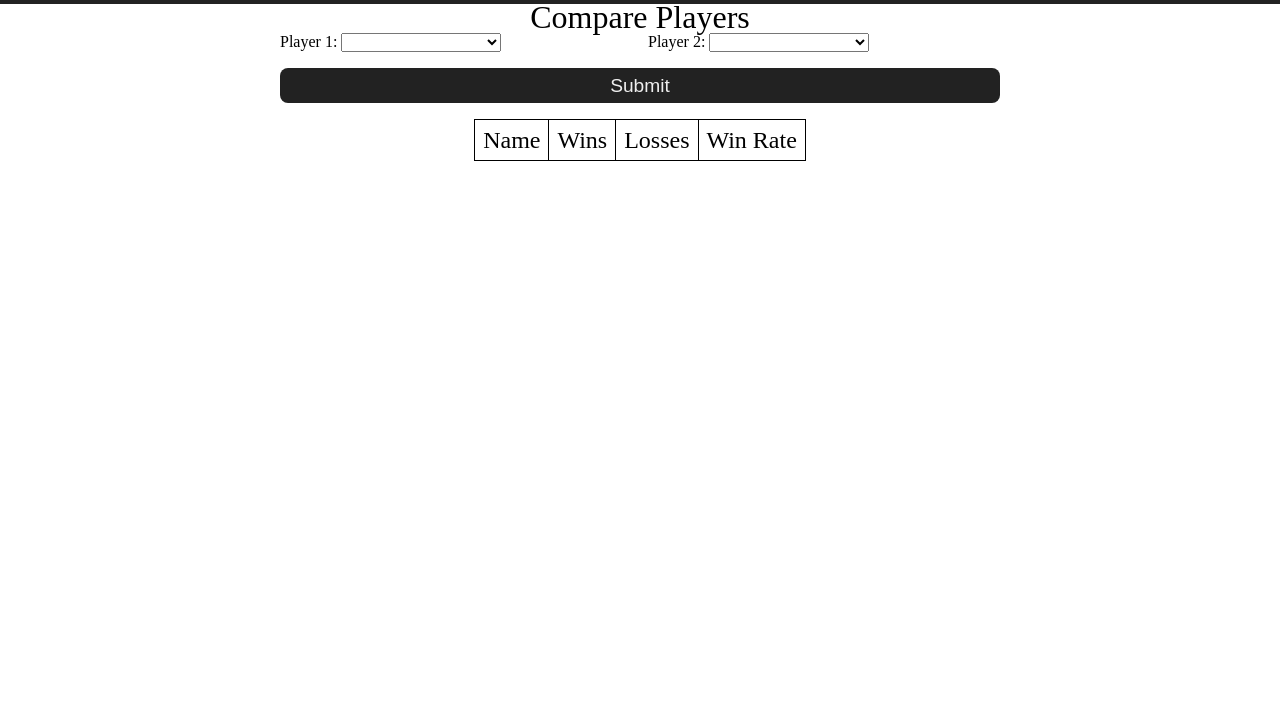
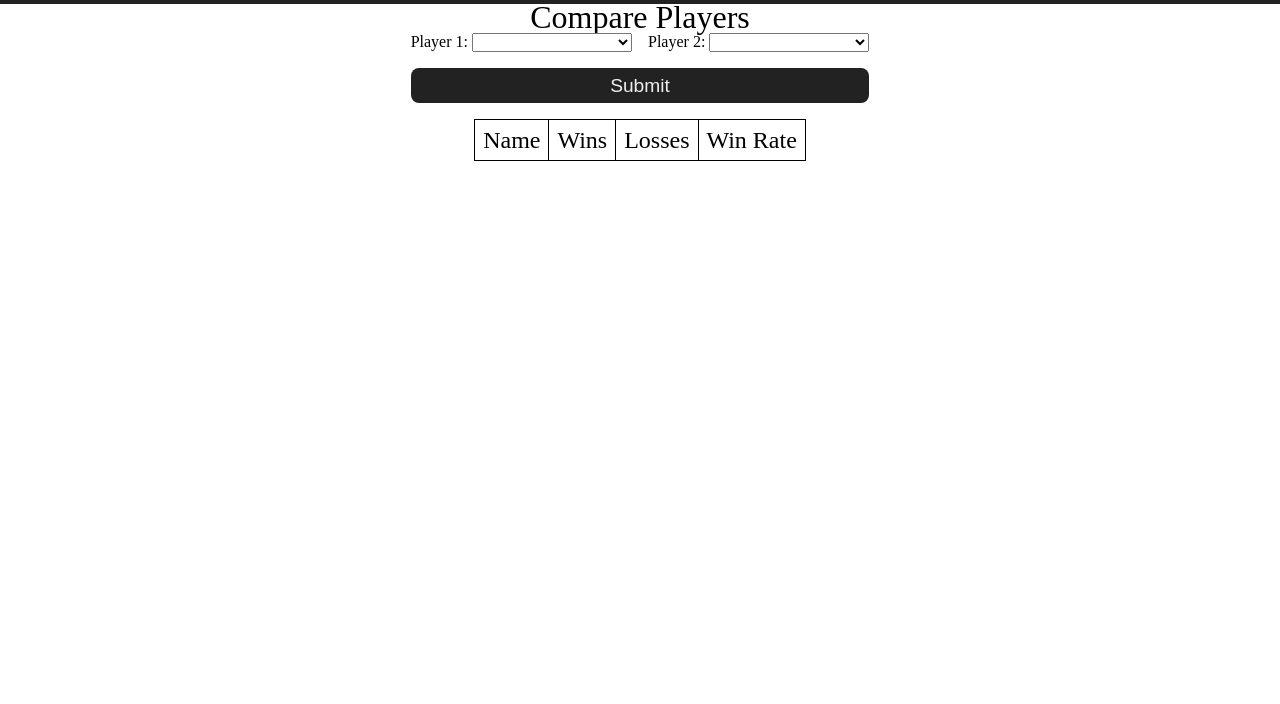
Before and after one commit to Zerazzt/mtg-game-tracker, a PHP site: page /compareplayers.php in a window 1280 px wide. Shown: the part 47-751 px from the top of the page. Run offline with PHP 8.4, Linux system fonts and the light colour scheme; tables that the repository leaves empty hold one stand-in row (values such as "Sample post"); data that the repository does not hold is empty; some libraries are stand-ins or nearby versions.

Commit message:
Centre items on some pages.

```diff
--- a/compareplayers.php
+++ b/compareplayers.php
@@ -60,7 +60,7 @@ require_once "php/includes/head.php";
 require_once "php/includes/header.php";
 ?>
 <main>
-	<div class="middle">
+	<div class="single">
 		<h2>Compare Players</h2>
 		<form method="post" class="container user">
 			<div>
--- a/css/main.css
+++ b/css/main.css
@@ -72,8 +72,14 @@ nav a, nav a:visited {
 	padding:0 0.75rem;
 }
 
-.middle {
+.middle,
+.single {
 	grid-area:middle;
+}
+
+.single {
+	max-width:50rem;
+	margin:0 auto;
 }
 
 .error {
--- a/viewgame.php
+++ b/viewgame.php
@@ -20,7 +20,7 @@ require_once "php/includes/head.php";
 require_once "php/includes/header.php";
 ?>
 <main>
-	<div class="middle">
+	<div class="single">
 		<table>
 			<tr>
 				<th>Turn Order</th>
@@ -35,5 +35,6 @@ require_once "php/includes/header.php";
 			</tr>
 			<?php endwhile; ?>
 		</table>
+		<span>Played on: <?= $game['date'] ?></span>
 	</div>
 </main>
```
